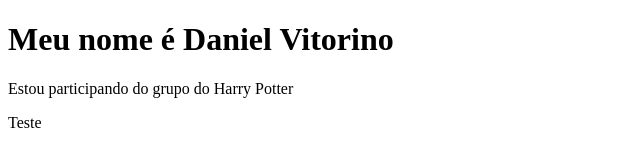
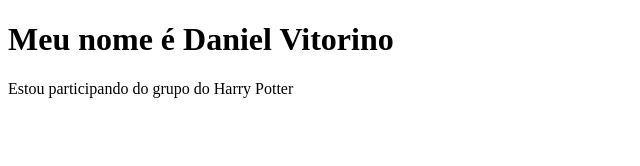
Before and after one commit to Daniel-Vitorino/atividade-02-10-2023, a plain HTML site: page index.html in a window 1280 px wide. Shown: the full height of the page, 0-640 px from the left. Drawn offline with Linux system fonts and the light colour scheme.

Commit message:
Update index.html

```diff
--- a/index.html
+++ b/index.html
@@ -8,6 +8,5 @@
 <body>
     <h1>Meu nome é Daniel Vitorino</h1>
     <p>Estou participando do grupo do Harry Potter</p>
-    <div>Teste</div>
 </body>
 </html>
```
